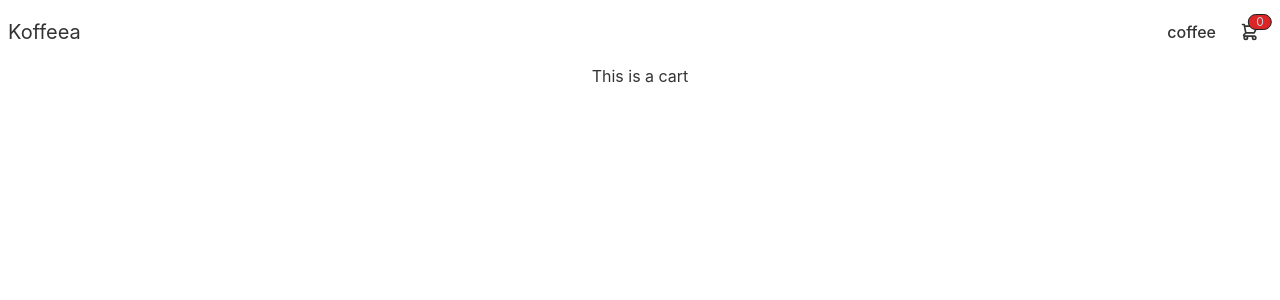
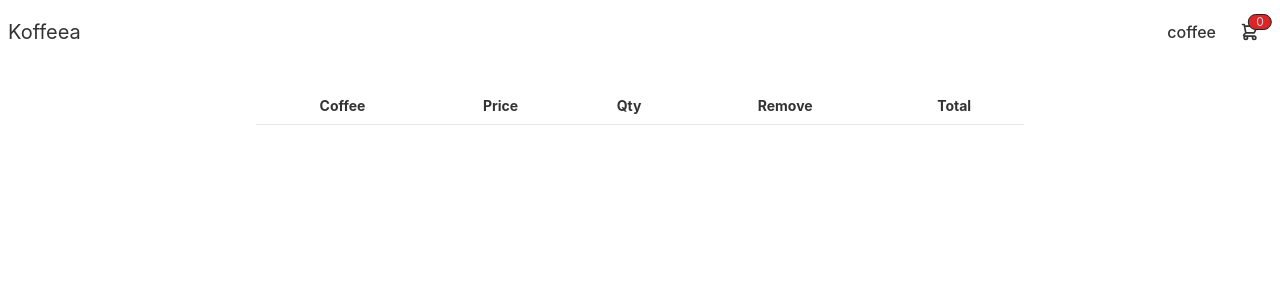
Before and after one commit to shahadat2772/coffee-house-it, a React (Create React App) app: page /cart in a window 1280 px wide. Shown: the top 300 px of the page. Built offline with nearby package versions, Linux system fonts and the light colour scheme.

Commit message:
prepeared the table to show the cart items

```diff
--- a/public/index.html
+++ b/public/index.html
@@ -9,6 +9,11 @@
       name="description"
       content="Web site created using create-react-app"
     />
+    <!-- Icon -->
+    <script
+      src="https://kit.fontawesome.com/386bcebdc4.js"
+      crossorigin="anonymous"
+    ></script>
     <link rel="apple-touch-icon" href="%PUBLIC_URL%/logo192.png" />
     <!--
       manifest.json provides metadata used when your web app is installed on a
--- a/src/components/Cart/Cart.js
+++ b/src/components/Cart/Cart.js
@@ -4,7 +4,60 @@ const Cart = ({ cart, setCart }) => {
   console.log(cart);
   return (
     <div>
-      <h2>This is a cart</h2>
+      <div className="overflow-x-auto max-w-3xl mx-auto mt-6 max-h-[300px]">
+        <table className="table-compact w-full">
+          {/* <!-- head --> */}
+          <thead className="border-b">
+            <tr>
+              <th>Coffee</th>
+              <th>Price</th>
+              <th>Qty</th>
+              <th>Remove</th>
+              <th>Total</th>
+            </tr>
+          </thead>
+          <tbody>
+            {cart.map((item) => (
+              <tr className="border-b">
+                <td>
+                  <div className="flex items-center space-x-3">
+                    <div className="avatar">
+                      <div className="mask mask-squircle w-12 h-12">
+                        <img
+                          src={item.img}
+                          alt="Avatar Tailwind CSS Component"
+                        />
+                      </div>
+                    </div>
+                    <div>
+                      <div className="font-bold">{item.name}</div>
+                      <div className="text-sm opacity-50">{item.addOn}</div>
+                    </div>
+                  </div>
+                </td>
+                <td className="text-base text-center">${item.price}</td>
+                <td className="text-center text-base">
+                  <button className="text-lg text-primary hover:text-secondary duration-300">
+                    <i class="fa-solid fa-circle-minus"></i>
+                  </button>
+                  <span className="border px-2 mx-2">{item.quantity}</span>
+                  <button className="text-lg text-primary hover:text-secondary duration-300">
+                    <i class="fa-solid fa-circle-plus"></i>
+                  </button>
+                </td>
+                <td className="text-center">
+                  <button className="text-lg">
+                    <i class="fa-regular fa-trash-can"></i>
+                  </button>
+                </td>
+                <td className="text-lg text-center">
+                  ${item.price * item.quantity}
+                </td>
+              </tr>
+            ))}
+          </tbody>
+        </table>
+      </div>
     </div>
   );
 };
```
